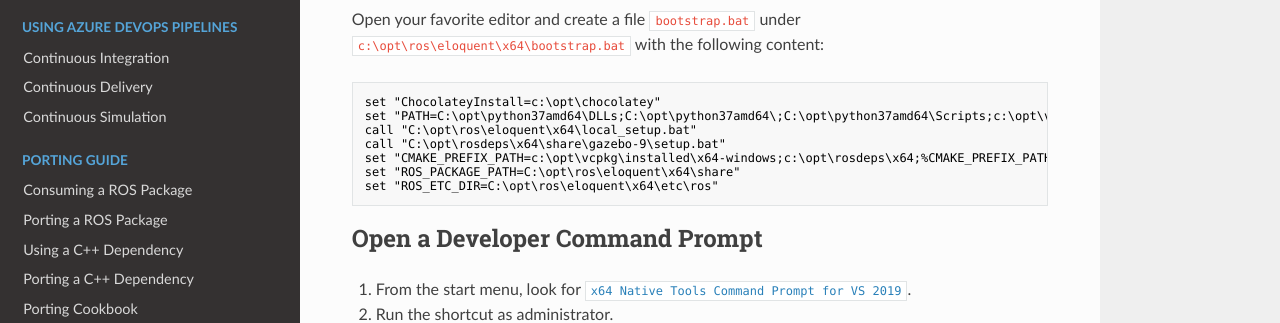
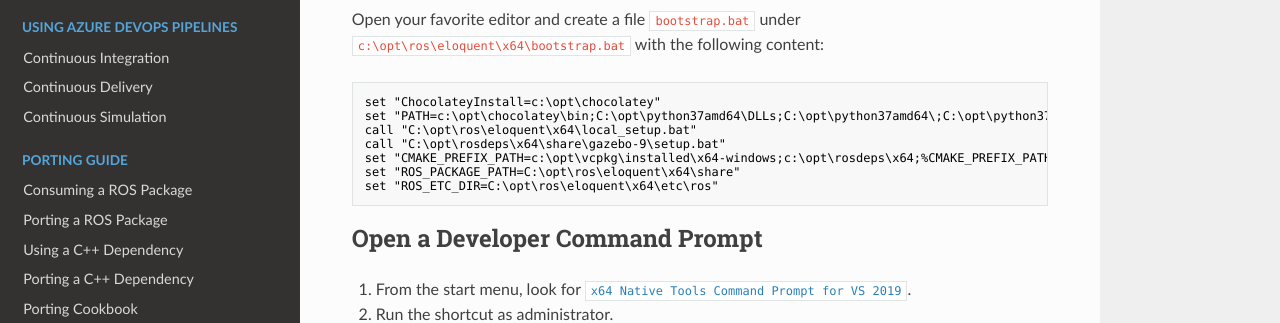
Before and after one commit to ms-iot/ROSOnWindows, an MkDocs documentation site: the page built from docs/ros2/nav2.md, in a window 1280 px wide and 900 px high, scrolled down 1108 px. Shown: the part 165-488 px from the top of the window. Built offline with MkDocs 1.6.1, drawn with Linux system fonts in a browser that asks for light colours; nearby versions of some CDN libraries.

Commit message:
Update nav2.md

````diff
--- a/docs/ros2/nav2.md
+++ b/docs/ros2/nav2.md
@@ -45,7 +45,7 @@
 
 ```Batchfile
 set "ChocolateyInstall=c:\opt\chocolatey"
-set "PATH=C:\opt\python37amd64\DLLs;C:\opt\python37amd64\;C:\opt\python37amd64\Scripts;c:\opt\vcpkg\installed\x64-windows\bin;c:\opt\vcpkg;c:\opt\rosdeps\x64\bin;C:\opt\rosdeps\x64\lib;C:\opt\rosdeps\x64\tools\protobuf;%PATH%"
+set "PATH=c:\opt\chocolatey\bin;C:\opt\python37amd64\DLLs;C:\opt\python37amd64\;C:\opt\python37amd64\Scripts;c:\opt\vcpkg\installed\x64-windows\bin;c:\opt\vcpkg;c:\opt\rosdeps\x64\bin;C:\opt\rosdeps\x64\lib;C:\opt\rosdeps\x64\tools\protobuf;%PATH%"
 call "C:\opt\ros\eloquent\x64\local_setup.bat"
 call "C:\opt\rosdeps\x64\share\gazebo-9\setup.bat"
 set "CMAKE_PREFIX_PATH=c:\opt\vcpkg\installed\x64-windows;c:\opt\rosdeps\x64;%CMAKE_PREFIX_PATH%"
````
